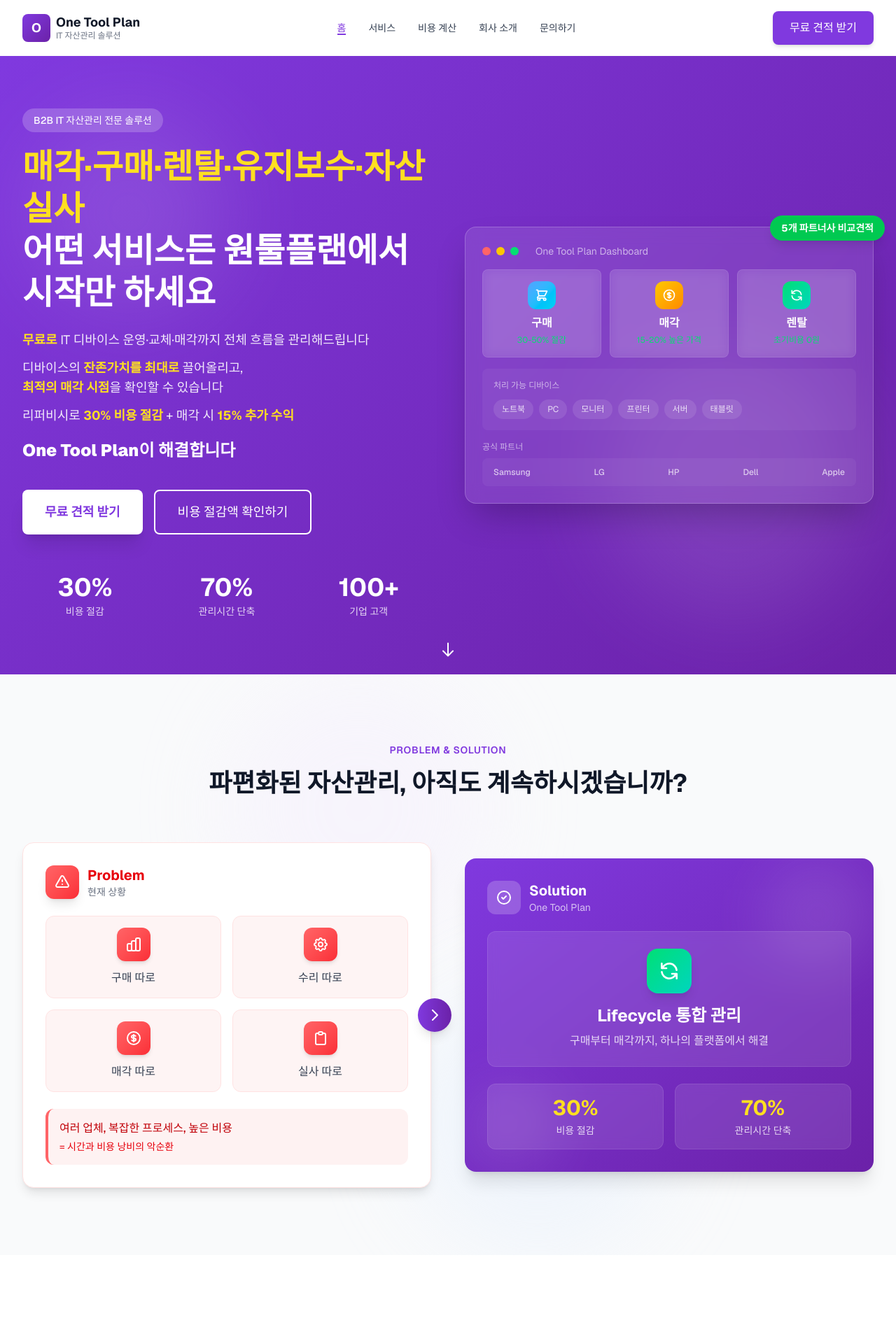
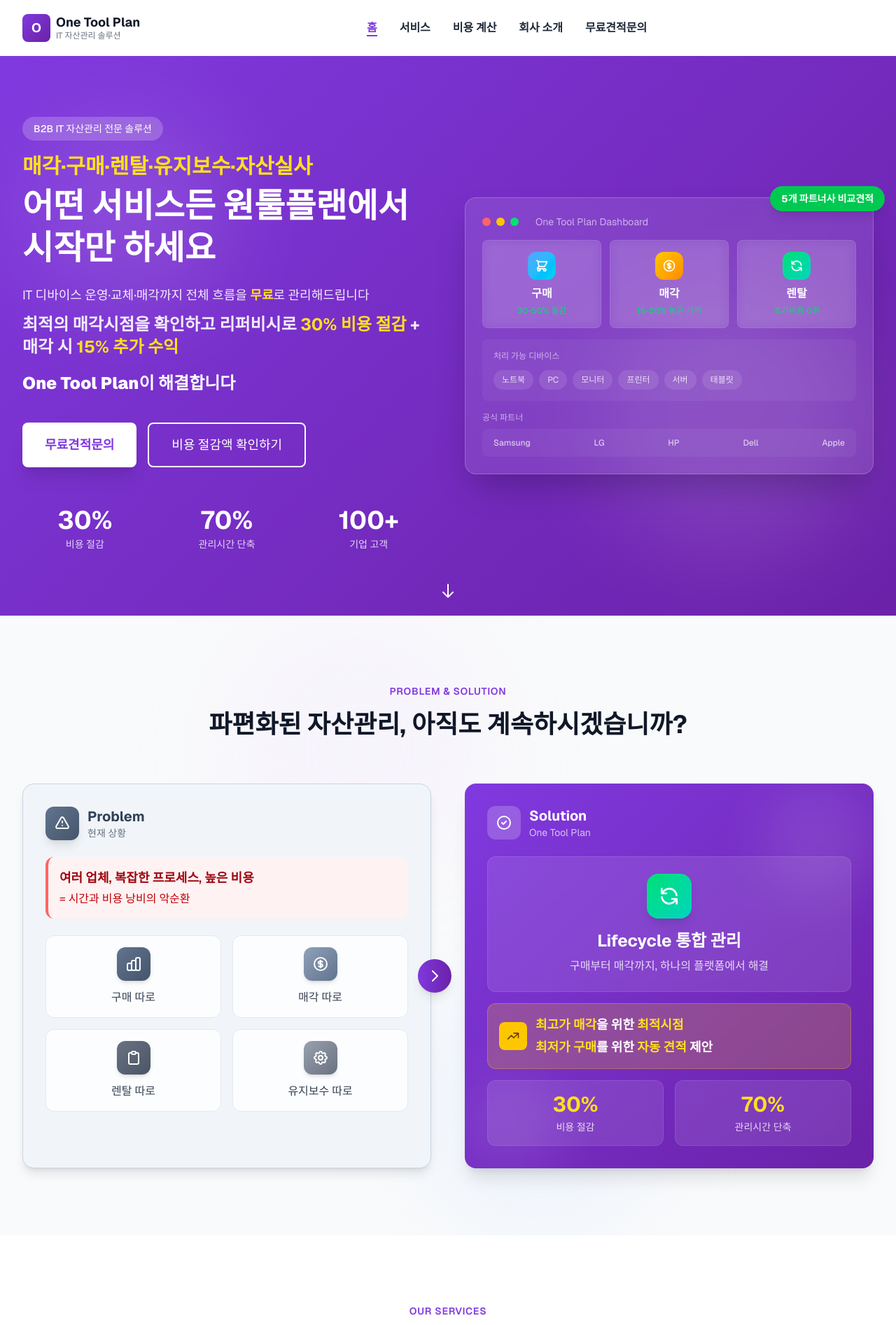
Before and after one commit to gcooon/homepage, a Next.js app: page / in a window 1280 px wide. Shown: the top 1894 px of the page at 70% size. Built offline with nearby package versions, Linux system fonts and the light colour scheme; no server answers.

Commit message:
20260122

```diff
--- a/src/components/home/CTASection.tsx
+++ b/src/components/home/CTASection.tsx
@@ -51,7 +51,7 @@ export default function CTASection() {
                 size="xl"
                 className="bg-white text-brand-primary hover:bg-yellow-300 hover:text-brand-secondary font-bold shadow-xl"
               >
-                무료 견적 받기
+                무료견적문의
               </Button>
             </motion.div>
             <motion.div whileHover={{ scale: 1.05 }} whileTap={{ scale: 0.95 }}>
--- a/src/components/home/HeroSection.tsx
+++ b/src/components/home/HeroSection.tsx
@@ -38,22 +38,22 @@ export default function HeroSection() {
               </span>
             </motion.div>
 
-            <h1 className="text-3xl md:text-4xl lg:text-5xl font-bold leading-tight text-white">
-              <span className="text-yellow-300">매각·구매·렌탈·유지보수·자산실사</span><br />
-              어떤 서비스든 <strong className="text-white">원툴플랜</strong>에서<br />
-              시작만 하세요
-            </h1>
+            <div className="space-y-2">
+              <p className="text-2xl md:text-3xl font-bold text-yellow-300">
+                매각·구매·렌탈·유지보수·자산실사
+              </p>
+              <h1 className="text-3xl md:text-4xl lg:text-5xl font-bold leading-tight text-white">
+                어떤 서비스든 <strong className="text-white">원툴플랜</strong>에서<br />
+                시작만 하세요
+              </h1>
+            </div>
 
             <div className="space-y-3 text-base md:text-lg text-white/90">
               <p>
-                <span className="text-yellow-300 font-semibold">무료로</span> IT 디바이스 운영·교체·매각까지 전체 흐름을 관리해드립니다
+                IT 디바이스 운영·교체·매각까지 전체 흐름을 <span className="text-yellow-300 font-bold">무료</span>로 관리해드립니다
               </p>
-              <p>
-                디바이스의 <span className="text-yellow-300 font-semibold">잔존가치를 최대로</span> 끌어올리고,<br className="hidden md:inline" />
-                <span className="text-yellow-300 font-semibold">최적의 매각 시점</span>을 확인할 수 있습니다
-              </p>
-              <p>
-                리퍼비시로 <span className="text-yellow-300 font-bold">30% 비용 절감</span> + 매각 시 <span className="text-yellow-300 font-bold">15% 추가 수익</span>
+              <p className="text-xl md:text-2xl font-bold">
+                최적의 매각시점을 확인하고 리퍼비시로 <span className="text-yellow-300">30% 비용 절감</span> + 매각 시 <span className="text-yellow-300">15% 추가 수익</span>
               </p>
               <p className="pt-2 text-xl md:text-2xl font-bold text-white">
                 <strong>One Tool Plan</strong>이 해결합니다
@@ -67,7 +67,7 @@ export default function HeroSection() {
                 size="lg"
                 className="bg-white text-brand-primary hover:bg-yellow-300 hover:text-brand-secondary font-bold shadow-xl"
               >
-                무료 견적 받기
+                무료견적문의
               </Button>
               <Button
                 href="#calculator"
--- a/src/components/home/ProblemSolutionSection.tsx
+++ b/src/components/home/ProblemSolutionSection.tsx
@@ -34,10 +34,10 @@ const ProblemIcon = ({ type }: { type: string }) => {
 };
 
 const problems = [
-  { iconType: 'chart', text: '구매 따로', color: 'from-red-400 to-red-500' },
-  { iconType: 'wrench', text: '수리 따로', color: 'from-red-400 to-red-500' },
-  { iconType: 'currency', text: '매각 따로', color: 'from-red-400 to-red-500' },
-  { iconType: 'clipboard', text: '실사 따로', color: 'from-red-400 to-red-500' },
+  { iconType: 'chart', text: '구매 따로', color: 'from-slate-500 to-slate-600' },
+  { iconType: 'currency', text: '매각 따로', color: 'from-slate-400 to-slate-500' },
+  { iconType: 'clipboard', text: '렌탈 따로', color: 'from-gray-500 to-gray-600' },
+  { iconType: 'wrench', text: '유지보수 따로', color: 'from-gray-400 to-gray-500' },
 ];
 
 export default function ProblemSolutionSection() {
@@ -64,33 +64,42 @@ export default function ProblemSolutionSection() {
           </h2>
         </motion.div>
 
-        <div className="grid lg:grid-cols-2 gap-12 items-center">
+        <div className="grid lg:grid-cols-2 gap-12 items-stretch">
           {/* Problem Side */}
           <motion.div
-            className="relative"
+            className="relative h-full"
             initial={{ opacity: 0, x: -30 }}
             whileInView={{ opacity: 1, x: 0 }}
             viewport={{ once: true }}
             transition={{ duration: 0.6 }}
           >
-            <div className="bg-white rounded-2xl p-8 shadow-lg border border-red-100">
+            <div className="bg-slate-100 rounded-2xl p-8 shadow-lg border border-slate-300 h-full">
               <div className="flex items-center gap-3 mb-6">
-                <div className="w-12 h-12 bg-gradient-to-br from-red-400 to-red-500 rounded-xl flex items-center justify-center shadow-lg">
+                <div className="w-12 h-12 bg-gradient-to-br from-slate-500 to-slate-600 rounded-xl flex items-center justify-center shadow-lg">
                   <svg className="w-6 h-6 text-white" fill="none" stroke="currentColor" viewBox="0 0 24 24">
                     <path strokeLinecap="round" strokeLinejoin="round" strokeWidth={2} d="M12 9v2m0 4h.01m-6.938 4h13.856c1.54 0 2.502-1.667 1.732-3L13.732 4c-.77-1.333-2.694-1.333-3.464 0L3.34 16c-.77 1.333.192 3 1.732 3z" />
                   </svg>
                 </div>
                 <div>
-                  <h3 className="text-xl font-bold text-red-600">Problem</h3>
+                  <h3 className="text-xl font-bold text-slate-700">Problem</h3>
                   <p className="text-gray-500 text-sm">현재 상황</p>
                 </div>
               </div>
 
-              <div className="grid grid-cols-2 gap-4 mb-6">
+              <div className="bg-red-50 rounded-xl p-4 border-l-4 border-red-400 mb-6">
+                <p className="text-red-800 text-lg font-semibold">
+                  여러 업체, 복잡한 프로세스, 높은 비용
+                </p>
+                <p className="text-red-700 text-base mt-1">
+                  = 시간과 비용 낭비의 악순환
+                </p>
+              </div>
+
+              <div className="grid grid-cols-2 gap-4">
                 {problems.map((problem, index) => (
                   <motion.div
                     key={index}
-                    className="bg-red-50/80 backdrop-blur-sm rounded-xl p-4 text-center border border-red-100 hover:shadow-md transition-all duration-300"
+                    className="bg-white/80 backdrop-blur-sm rounded-xl p-4 text-center border border-slate-200 hover:shadow-md transition-all duration-300"
                     initial={{ opacity: 0, scale: 0.8 }}
                     whileInView={{ opacity: 1, scale: 1 }}
                     viewport={{ once: true }}
@@ -102,15 +111,6 @@ export default function ProblemSolutionSection() {
                     <span className="text-gray-700 font-medium">{problem.text}</span>
                   </motion.div>
                 ))}
-              </div>
-
-              <div className="bg-red-50 rounded-xl p-4 border-l-4 border-red-400">
-                <p className="text-red-700 font-medium">
-                  여러 업체, 복잡한 프로세스, 높은 비용
-                </p>
-                <p className="text-red-600 text-sm mt-1">
-                  = 시간과 비용 낭비의 악순환
-                </p>
               </div>
             </div>
 
@@ -130,12 +130,13 @@ export default function ProblemSolutionSection() {
 
           {/* Solution Side */}
           <motion.div
+            className="h-full"
             initial={{ opacity: 0, x: 30 }}
             whileInView={{ opacity: 1, x: 0 }}
             viewport={{ once: true }}
             transition={{ duration: 0.6 }}
           >
-            <div className="bg-gradient-to-br from-brand-primary to-brand-secondary rounded-2xl p-8 shadow-xl text-white relative overflow-hidden">
+            <div className="bg-gradient-to-br from-brand-primary to-brand-secondary rounded-2xl p-8 shadow-xl text-white relative overflow-hidden h-full">
               {/* Background pattern */}
               <div className="absolute inset-0 opacity-10">
                 <div className="absolute top-0 right-0 w-40 h-40 bg-white rounded-full blur-2xl" />
@@ -155,7 +156,7 @@ export default function ProblemSolutionSection() {
                   </div>
                 </div>
 
-                <div className="bg-white/10 rounded-xl p-6 mb-6 backdrop-blur-sm border border-white/10">
+                <div className="bg-white/10 rounded-xl p-6 mb-4 backdrop-blur-sm border border-white/10">
                   <div className="text-center">
                     <div className="w-16 h-16 mx-auto mb-4 bg-gradient-to-br from-green-400 to-teal-400 rounded-2xl flex items-center justify-center shadow-lg">
                       <svg className="w-8 h-8 text-white" fill="none" stroke="currentColor" viewBox="0 0 24 24">
@@ -166,6 +167,20 @@ export default function ProblemSolutionSection() {
                     <p className="text-white/80">
                       구매부터 매각까지, 하나의 플랫폼에서 해결
                     </p>
+                  </div>
+                </div>
+
+                <div className="bg-yellow-400/20 rounded-xl p-4 mb-4 backdrop-blur-sm border border-yellow-400/30">
+                  <div className="flex items-center gap-3">
+                    <div className="w-10 h-10 bg-yellow-400 rounded-lg flex items-center justify-center flex-shrink-0">
+                      <svg className="w-5 h-5 text-yellow-900" fill="none" stroke="currentColor" viewBox="0 0 24 24">
+                        <path strokeLinecap="round" strokeLinejoin="round" strokeWidth={2} d="M13 7h8m0 0v8m0-8l-8 8-4-4-6 6" />
+                      </svg>
+                    </div>
+                    <div className="text-white font-semibold text-lg">
+                      <p><span className="text-yellow-300">최고가 매각</span>을 위한 <span className="text-yellow-300">최적시점</span></p>
+                      <p className="mt-1"><span className="text-yellow-300">최저가 구매</span>를 위한 <span className="text-yellow-300">자동 견적</span> 제안</p>
+                    </div>
                   </div>
                 </div>
 
--- a/src/components/home/ServicesSection.tsx
+++ b/src/components/home/ServicesSection.tsx
@@ -172,7 +172,7 @@ function ServiceCard({ service, index, expandedIds, toggleExpanded }: {
                       window.location.href = '/contact';
                     }}
                   >
-                    {service.isFree ? '서비스 문의하기' : '무료 견적 받기'}
+                    {service.isFree ? '서비스 문의하기' : '무료견적문의'}
                   </motion.button>
                 </div>
               </motion.div>
--- a/src/components/layout/Header.tsx
+++ b/src/components/layout/Header.tsx
@@ -4,7 +4,6 @@ import Link from 'next/link';
 import { useState, useEffect } from 'react';
 import Navigation from './Navigation';
 import MobileMenu from './MobileMenu';
-import Button from '../common/Button';
 
 export default function Header() {
   const [isScrolled, setIsScrolled] = useState(false);
@@ -37,7 +36,7 @@ export default function Header() {
         }`}
       >
         <div className="container mx-auto px-4 sm:px-6 lg:px-8">
-          <div className="flex items-center justify-between h-20">
+          <div className="flex items-center h-20">
             {/* Logo */}
             <Link href="/" className="flex items-center gap-2">
               <div className="w-10 h-10 bg-gradient-to-br from-brand-primary to-brand-secondary rounded-lg flex items-center justify-center">
@@ -49,21 +48,14 @@ export default function Header() {
               </div>
             </Link>
 
-            {/* Desktop Navigation */}
-            <div className="hidden lg:block">
+            {/* Desktop Navigation - Centered */}
+            <div className="hidden lg:flex flex-1 justify-center">
               <Navigation />
-            </div>
-
-            {/* CTA Button - Desktop */}
-            <div className="hidden lg:block">
-              <Button href="/contact" variant="primary">
-                무료 견적 받기
-              </Button>
             </div>
 
             {/* Mobile Menu Toggle */}
             <button
-              className="lg:hidden p-2 hover:bg-gray-100 rounded-lg transition-colors"
+              className="lg:hidden ml-auto p-2 hover:bg-gray-100 rounded-lg transition-colors"
               onClick={() => setIsMobileMenuOpen(true)}
               aria-label="메뉴 열기"
             >
--- a/src/components/layout/Navigation.tsx
+++ b/src/components/layout/Navigation.tsx
@@ -15,10 +15,10 @@ export default function Navigation() {
           key={item.href}
           href={item.href}
           className={cn(
-            "text-sm font-medium transition-colors hover:text-brand-primary relative",
+            "text-base font-bold transition-colors hover:text-brand-primary relative",
             pathname === item.href
               ? "text-brand-primary after:absolute after:bottom-0 after:left-0 after:right-0 after:h-0.5 after:bg-brand-primary"
-              : "text-gray-700"
+              : "text-gray-800"
           )}
         >
           {item.label}
--- a/src/lib/constants.ts
+++ b/src/lib/constants.ts
@@ -17,5 +17,5 @@ export const NAV_ITEMS = [
   { label: "서비스", href: "/#services" },
   { label: "비용 계산", href: "/#calculator" },
   { label: "회사 소개", href: "/about" },
-  { label: "문의하기", href: "/contact" },
+  { label: "무료견적문의", href: "/contact" },
 ] as const;
```
